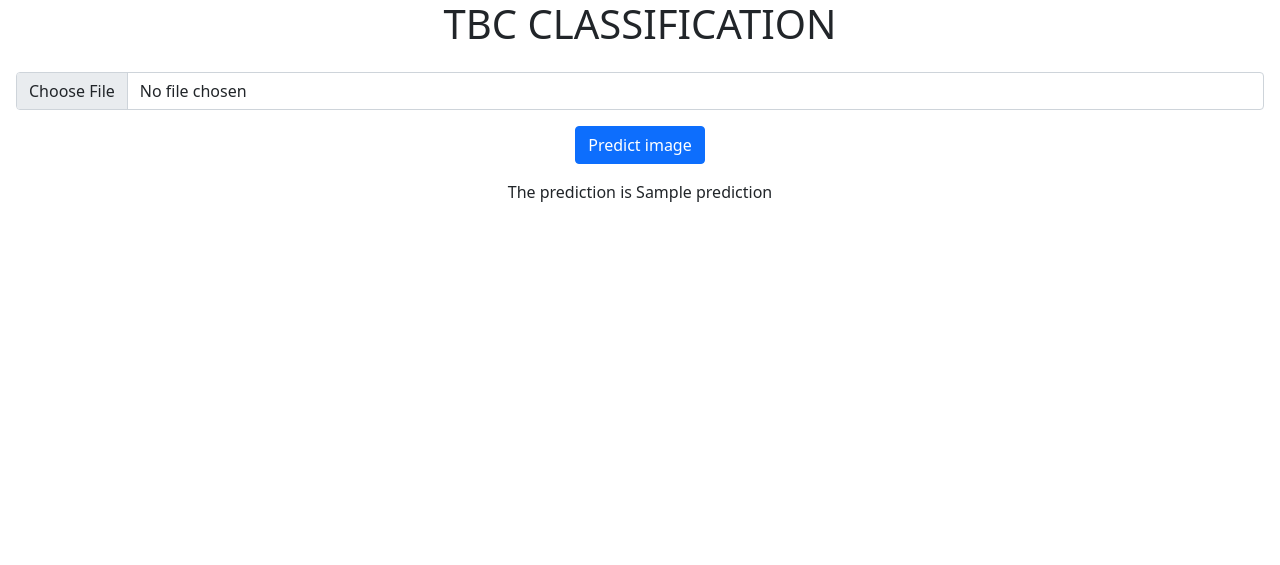
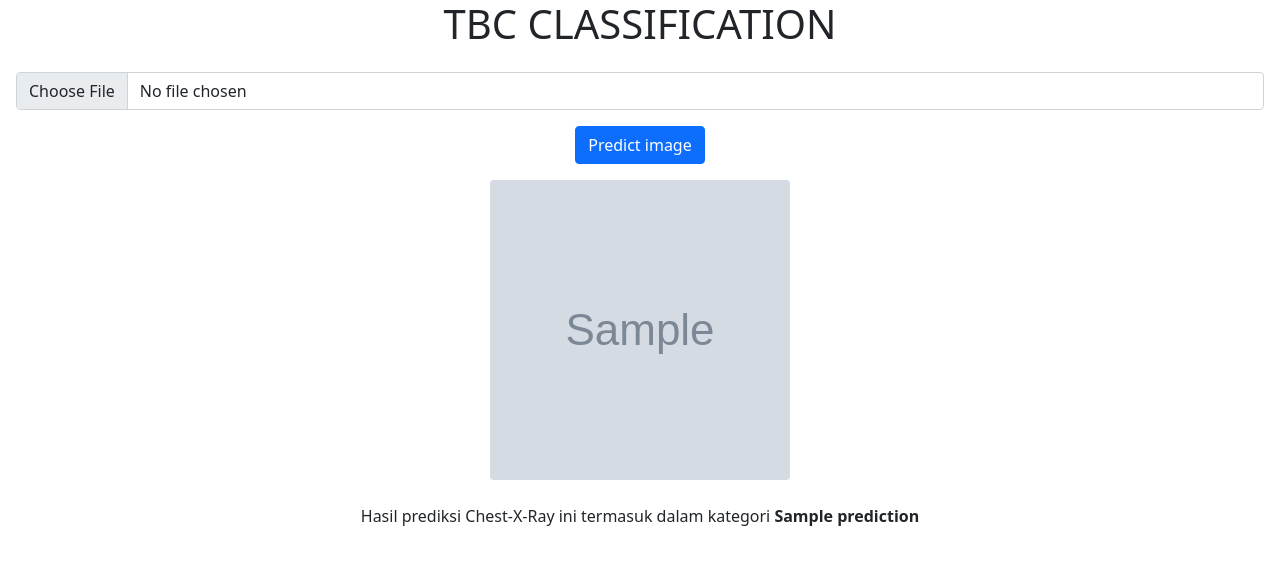
Before and after one commit to mellasylvie/CL-TB_Capstone, a Flask app: template templates/index.html in a window 1280 px wide. Shown: the top 565 px of the page. Run offline with Flask 2, Linux system fonts and the light colour scheme; the template is opened without the code that fills it: most values are stand-ins (such as "Sample title", 1, 10 or a date in 2020); grey boxes marked "Sample" are stand-in pictures.

Commit message:
add code to load images

```diff
--- a/templates/index.html
+++ b/templates/index.html
@@ -1,19 +1,20 @@
 <!DOCTYPE html>
 <html>
   <head>
-    <title>PROJECT CAPSTONE</title>
+    <title>CL-TB APPS</title>
     <link href="https://cdn.jsdelivr.net/npm/bootstrap@5.1.3/dist/css/bootstrap.min.css" rel="stylesheet" integrity="sha384-1BmE4kWBq78iYhFldvKuhfTAU6auU8tT94WrHftjDbrCEXSU1oBoqyl2QvZ6jIW3" crossorigin="anonymous">
   </head>
   <body>
     <h1 class="text-center">TBC CLASSIFICATION</h1>
 
-    <form class="p-3 text-center" action='/', method="post" enctype="multipart/form-data">
+    <form class="p-3 text-center" action='/submit', method="post" enctype="multipart/form-data">
       <input class="form-control" type="file" name="imagefile">
       <input class="btn btn-primary mt-3" type="submit" value="Predict image">
     </form>
 
     {% if prediction %}
-        <p class="text-center"> The prediction is {{prediction}}</p>
+        <img src="{{image}}" class="rounded mx-auto d-block" height="300px" width="300px" alt="Gambar Chest X-Ray"><br>
+        <p class="text-center"> Hasil prediksi Chest-X-Ray ini termasuk dalam kategori <b>{{prediction}}</b></p>
     {% endif %}
 
   </body>
```
